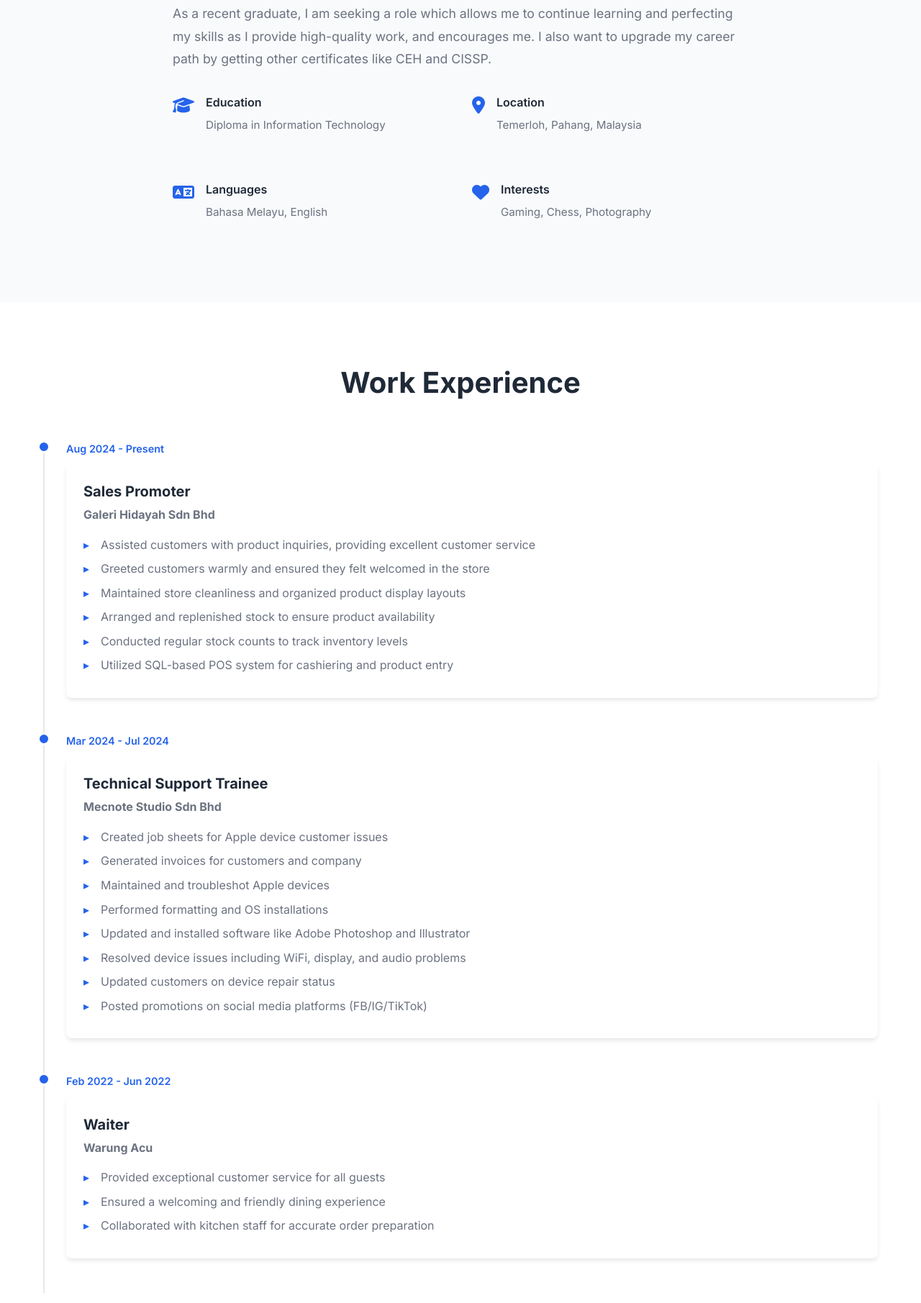
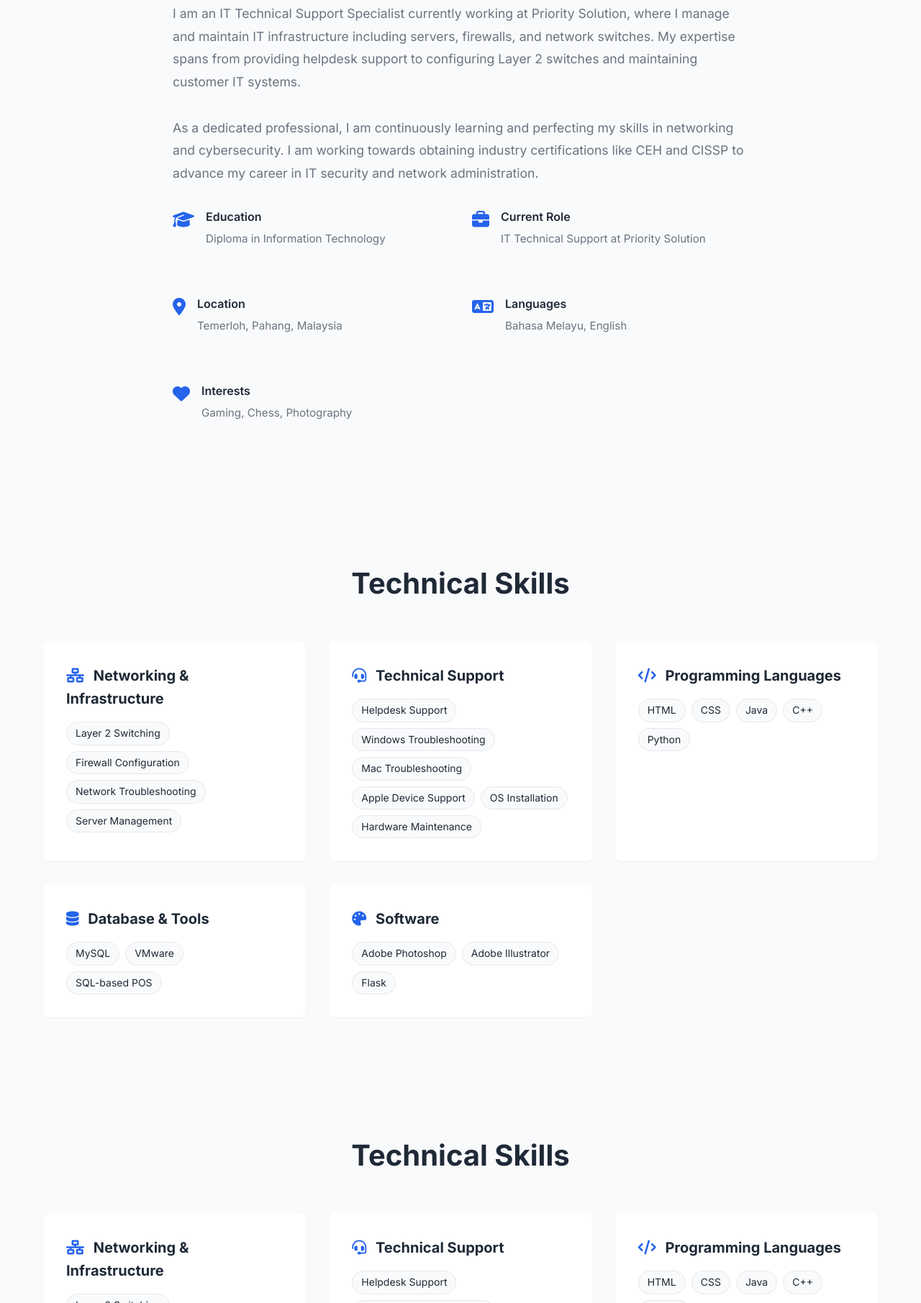
Before and after one commit to kiroro123/kyrol-portfolio, a plain HTML site: page index.html in a window 1280 px wide. Shown: the part 989-2800 px from the top of the page at 72% size. Drawn offline with Linux system fonts and the light colour scheme.

Commit message:
Update index.html

```diff
--- a/index.html
+++ b/index.html
@@ -34,12 +34,14 @@
     <section id="home" class="hero">
     <div class="container">
         <div class="hero-content">
-                <h1 class="hero-title">                    Hi, I'm <span class="highlight">Khairul Nizar</span>
+            <h1 class="hero-title">
+                Hi, I'm <span class="highlight">Khairul Nizar</span>
             </h1>
-                <h2 class="hero-subtitle">IT Professional & Technical Support Specialist</h2>
+            <h2 class="hero-subtitle">IT Technical Support Specialist & Network Technician</h2>
             <p class="hero-description">
-                    Recent IT graduate with hands-on experience in technical support, sales, and customer service.
-                    Passionate about technology and eager to grow in cybersecurity.
+                IT professional with hands-on experience in technical support, network infrastructure,
+                and system administration. Currently managing IT systems and providing helpdesk support
+                while expanding expertise in networking and cybersecurity.
             </p>
             <div class="hero-buttons">
                 <a href="#contact" class="btn btn-primary">Get In Touch</a>
@@ -71,9 +73,15 @@
         <div class="about-content">
             <div class="about-text">
                 <p>
-                        As a recent graduate, I am seeking a role which allows me to continue learning and perfecting my skills
-                        as I provide high-quality work, and encourages me. I also want to upgrade my career path by getting
-                        other certificates like CEH and CISSP.
+                    I am an IT Technical Support Specialist currently working at Priority Solution, where I manage
+                    and maintain IT infrastructure including servers, firewalls, and network switches. My expertise
+                    spans from providing helpdesk support to configuring Layer 2 switches and maintaining customer
+                    IT systems.
+                </p>
+                <p>
+                    As a dedicated professional, I am continuously learning and perfecting my skills in networking
+                    and cybersecurity. I am working towards obtaining industry certifications like CEH and CISSP
+                    to advance my career in IT security and network administration.
                 </p>
                 <div class="about-info">
                     <div class="info-item">
@@ -81,6 +89,13 @@
                         <div>
                             <h4>Education</h4>
                                 <p>Diploma in Information Technology</p>
+                        </div>
+                    </div>
+                    <div class="info-item">
+                        <i class="fas fa-briefcase"></i>
+                        <div>
+                            <h4>Current Role</h4>
+                            <p>IT Technical Support at Priority Solution</p>
                         </div>
                     </div>
                     <div class="info-item">
@@ -111,72 +126,44 @@
     </section>
 
     <!-- Experience Section -->
-    <section id="experience" class="experience">
+    <section id="skills" class="skills">
     <div class="container">
-            <h2 class="section-title">Work Experience</h2>
-            <div class="timeline">
-                <div class="timeline-item">
-                    <div class="timeline-date">Aug 2024 - Present</div>
-                    <div class="timeline-content">
-                        <h3>Sales Promoter</h3>
-                        <h4>Galeri Hidayah Sdn Bhd</h4>
-                        <ul>
-                            <li>Assisted customers with product inquiries, providing excellent customer service</li>
-                            <li>Greeted customers warmly and ensured they felt welcomed in the store</li>
-                            <li>Maintained store cleanliness and organized product display layouts</li>
-                            <li>Arranged and replenished stock to ensure product availability</li>
-                            <li>Conducted regular stock counts to track inventory levels</li>
-                            <li>Utilized SQL-based POS system for cashiering and product entry</li>
-                        </ul>
+        <h2 class="section-title">Technical Skills</h2>
+        <div class="skills-grid">
+            <!-- NEW: Networking & Infrastructure -->
+            <div class="skill-category">
+                <h3><i class="fas fa-network-wired"></i> Networking & Infrastructure</h3>
+                <div class="skill-tags">
+                    <span class="skill-tag">Layer 2 Switching</span>
+                    <span class="skill-tag">Firewall Configuration</span>
+                    <span class="skill-tag">Network Troubleshooting</span>
+                    <span class="skill-tag">Server Management</span>
                 </div>
             </div>
 
-                <div class="timeline-item">
-                    <div class="timeline-date">Mar 2024 - Jul 2024</div>
-                    <div class="timeline-content">
-                        <h3>Technical Support Trainee</h3>
-                        <h4>Mecnote Studio Sdn Bhd</h4>
-                       <ul>
-                            <li>Created job sheets for Apple device customer issues</li>
-                            <li>Generated invoices for customers and company</li>
-                            <li>Maintained and troubleshot Apple devices</li>
-                            <li>Performed formatting and OS installations</li>
-                            <li>Updated and installed software like Adobe Photoshop and Illustrator</li>
-                            <li>Resolved device issues including WiFi, display, and audio problems</li>
-                            <li>Updated customers on device repair status</li>
-                           <li>Posted promotions on social media platforms (FB/IG/TikTok)</li>
-                        </ul>
+            <div class="skill-category">
+                <h3><i class="fas fa-headset"></i> Technical Support</h3>
+                <div class="skill-tags">
+                    <span class="skill-tag">Helpdesk Support</span>
+                    <span class="skill-tag">Windows Troubleshooting</span>
+                    <span class="skill-tag">Mac Troubleshooting</span>
+                    <span class="skill-tag">Apple Device Support</span>
+                    <span class="skill-tag">OS Installation</span>
+                    <span class="skill-tag">Hardware Maintenance</span>
                 </div>
             </div>
 
-                <div class="timeline-item">
-                    <div class="timeline-date">Feb 2022 - Jun 2022</div>
-                    <div class="timeline-content">
-                        <h3>Waiter</h3>
-                        <h4>Warung Acu</h4>
-                       <ul>
-                            <li>Provided exceptional customer service for all guests</li>
-                            <li>Ensured a welcoming and friendly dining experience</li>
-                            <li>Collaborated with kitchen staff for accurate order preparation</li>
-                        </ul>
-                    </div>
-                </div>
-            </div>
-       </div>
-    </section>
-    <!-- Skills Section -->
-    <section id="skills" class="skills">
-        <div class="container">
-            <h2 class="section-title">Technical Skills</h2>+            <div class="skills-grid">
             <div class="skill-category">
                 <h3><i class="fas fa-code"></i> Programming Languages</h3>
                 <div class="skill-tags">
                     <span class="skill-tag">HTML</span>
                     <span class="skill-tag">CSS</span>
-                        <span class="skill-tag">Java</span>                        <span class="skill-tag">C++</span>
+                    <span class="skill-tag">Java</span>
+                    <span class="skill-tag">C++</span>
                     <span class="skill-tag">Python</span>
                 </div>
             </div>
+
             <div class="skill-category">
                 <h3><i class="fas fa-database"></i> Database & Tools</h3>
                 <div class="skill-tags">
@@ -185,15 +172,7 @@
                     <span class="skill-tag">SQL-based POS</span>
                 </div>
             </div>
-                <div class="skill-category">
-                    <h3><i class="fas fa-tools"></i> Technical Support</h3>
-                   <div class="skill-tags">
-                        <span class="skill-tag">Windows Troubleshooting</span>
-                        <span class="skill-tag">Mac Troubleshooting</span>
-                        <span class="skill-tag">Apple Device Support</span>
-                        <span class="skill-tag">OS Installation</span>
-                    </div>
-                </div>
+
             <div class="skill-category">
                 <h3><i class="fas fa-palette"></i> Software</h3>
                 <div class="skill-tags">
@@ -205,7 +184,65 @@
         </div>
     </div>
 </section>
+    <!-- Skills Section -->
+    <section id="skills" class="skills">
+    <div class="container">
+        <h2 class="section-title">Technical Skills</h2>
+        <div class="skills-grid">
+            <!-- NEW: Networking & Infrastructure -->
+            <div class="skill-category">
+                <h3><i class="fas fa-network-wired"></i> Networking & Infrastructure</h3>
+                <div class="skill-tags">
+                    <span class="skill-tag">Layer 2 Switching</span>
+                    <span class="skill-tag">Firewall Configuration</span>
+                    <span class="skill-tag">Network Troubleshooting</span>
+                    <span class="skill-tag">Server Management</span>
+                </div>
+            </div>
 
+            <div class="skill-category">
+                <h3><i class="fas fa-headset"></i> Technical Support</h3>
+                <div class="skill-tags">
+                    <span class="skill-tag">Helpdesk Support</span>
+                    <span class="skill-tag">Windows Troubleshooting</span>
+                    <span class="skill-tag">Mac Troubleshooting</span>
+                    <span class="skill-tag">Apple Device Support</span>
+                    <span class="skill-tag">OS Installation</span>
+                    <span class="skill-tag">Hardware Maintenance</span>
+                </div>
+            </div>
+
+            <div class="skill-category">
+                <h3><i class="fas fa-code"></i> Programming Languages</h3>
+                <div class="skill-tags">
+                    <span class="skill-tag">HTML</span>
+                    <span class="skill-tag">CSS</span>
+                    <span class="skill-tag">Java</span>
+                    <span class="skill-tag">C++</span>
+                    <span class="skill-tag">Python</span>
+                </div>
+            </div>
+
+            <div class="skill-category">
+                <h3><i class="fas fa-database"></i> Database & Tools</h3>
+                <div class="skill-tags">
+                    <span class="skill-tag">MySQL</span>
+                    <span class="skill-tag">VMware</span>
+                    <span class="skill-tag">SQL-based POS</span>
+                </div>
+            </div>
+
+            <div class="skill-category">
+                <h3><i class="fas fa-palette"></i> Software</h3>
+                <div class="skill-tags">
+                    <span class="skill-tag">Adobe Photoshop</span>
+                    <span class="skill-tag">Adobe Illustrator</span>
+                    <span class="skill-tag">Flask</span>
+                </div>
+            </div>
+        </div>
+    </div>
+</section>
     <!-- Projects Section -->
     <section id="projects" class="projects">
         <div class="container">
```
Lines whose indentation alone changed are shown as unchanged.
